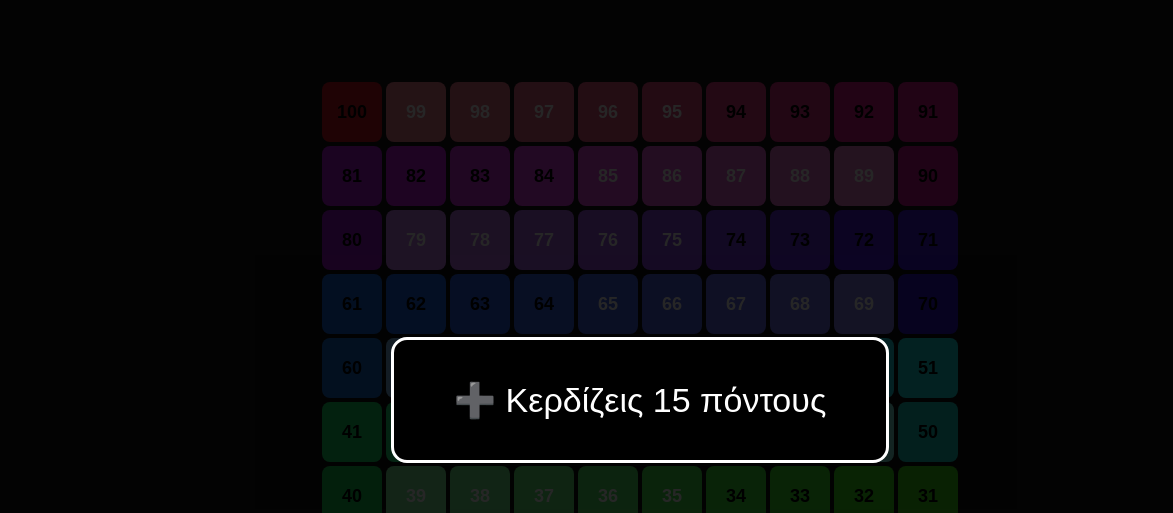
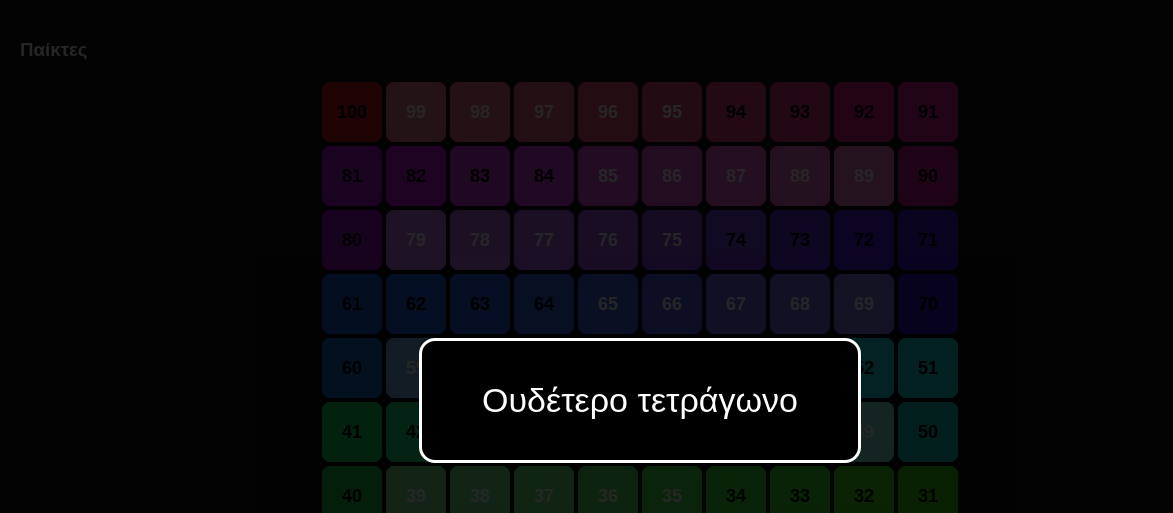
Before and after one commit to knitman/boardattack, a website: page public/index.html in a window 1280 px wide. Both pictures are taken after a click on the element "100". Shown: the top 513 px of the page, 0-1173 px from the left. Drawn offline with nearby package versions, Linux system fonts and the light colour scheme; no server answers.

Commit message:
Update index.html

```diff
--- a/public/index.html
+++ b/public/index.html
@@ -11,6 +11,7 @@ body{
   background:#111;
   font-family:Arial, Helvetica, sans-serif;
   overflow:hidden;
+  color:white;
 }
 
 /* BOARD */
@@ -24,15 +25,25 @@ body{
   grid-template-rows:repeat(10,60px);
   gap:4px;
 }
-.cell{
-  display:flex;
-  justify-content:center;
-  align-items:center;
-  border-radius:8px;
-  font-weight:bold;
-  font-size:18px;
-  cursor:pointer;
-  user-select:none;
+
+/* PLAYERS PANEL */
+#players{
+  position:absolute;
+  left:20px;
+  top:20px;
+}
+
+#waiting{
+  margin-top:20px;
+  font-size:28px;
+}
+
+/* QR */
+#qrBox{
+  position:absolute;
+  right:20px;
+  top:20px;
+  text-align:center;
 }
 
 /* OVERLAY */
@@ -47,41 +58,34 @@ body{
   pointer-events:none;
   transition:.25s;
 }
-#overlay.show{
-  opacity:1;
-}
+#overlay.show{ opacity:1; }
 #overlayBox{
   background:#000;
-  color:#fff;
   border:3px solid #fff;
   border-radius:16px;
   padding:40px 60px;
   font-size:34px;
-  text-align:center;
-  max-width:80%;
 }
-
-/* PLAYERS */
-#players{
-  position:absolute;
-  left:20px;
-  top:20px;
-  color:#fff;
+.cell{
+  display:flex;
+  justify-content:center;
+  align-items:center;
+  border-radius:8px;
+  font-weight:bold;
+  font-size:18px;
+  cursor:pointer;
 }
-
-/* QR */
-#qrBox{
-  position:absolute;
-  right:20px;
-  top:20px;
-  text-align:center;
-  color:#fff;
+.waitingToken{
+  margin:8px 0;
 }
 </style>
 </head>
 <body>
 
-<div id="players"></div>
+<div id="players">
+  <h3>Παίκτες</h3>
+  <div id="waiting"></div>
+</div>
 
 <div id="qrBox">
   <div>Scan to join</div>
@@ -90,62 +94,45 @@ body{
 
 <div class="board" id="board"></div>
 
-<div id="overlay">
-  <div id="overlayBox"></div>
-</div>
+<div id="overlay"><div id="overlayBox"></div></div>
 
 <script src="/socket.io/socket.io.js"></script>
 <script>
-// ===== QR (NO CACHE) =====
-document.getElementById("qrImg").src = "/qr?" + Date.now();
+// QR
+document.getElementById("qrImg").src="/qr?"+Date.now();
 
-// ===== SOCKET PLAYERS =====
-const socket = io();
-const playersDiv = document.getElementById("players");
+// SOCKET
+const socket=io();
+const waitingDiv=document.getElementById("waiting");
 
 socket.on("updatePlayers",(players)=>{
-  playersDiv.innerHTML="<h3>Παίκτες</h3>";
+  waitingDiv.innerHTML="";
   players.forEach(p=>{
     const d=document.createElement("div");
-    d.textContent=`${p.token} ${p.name} — ${p.score}`;
-    playersDiv.appendChild(d);
+    d.className="waitingToken";
+    d.textContent=`${p.token} ${p.name}`;
+    waitingDiv.appendChild(d);
   });
 });
 
-// ===== EFFECTS (Version 1.0) =====
-const effects = {
-  3:{type:"plus",value:5},8:{type:"plus",value:8},12:{type:"plus",value:5},17:{type:"plus",value:10},
-  21:{type:"plus",value:8},26:{type:"plus",value:10},29:{type:"plus",value:12},34:{type:"plus",value:8},
-  38:{type:"plus",value:12},42:{type:"plus",value:10},47:{type:"plus",value:12},52:{type:"plus",value:10},
-  57:{type:"plus",value:15},61:{type:"plus",value:12},66:{type:"plus",value:10},69:{type:"plus",value:15},
-  73:{type:"plus",value:12},78:{type:"plus",value:10},82:{type:"plus",value:15},86:{type:"plus",value:12},
-  90:{type:"plus",value:10},93:{type:"plus",value:15},96:{type:"plus",value:12},98:{type:"plus",value:10},
-  100:{type:"plus",value:15},
-
-  6:{type:"minus",value:5},11:{type:"minus",value:8},15:{type:"minus",value:5},19:{type:"minus",value:10},
-  24:{type:"minus",value:8},28:{type:"minus",value:12},33:{type:"minus",value:10},37:{type:"minus",value:8},
-  41:{type:"minus",value:12},46:{type:"minus",value:10},51:{type:"minus",value:15},56:{type:"minus",value:12},
-  60:{type:"minus",value:10},64:{type:"minus",value:15},68:{type:"minus",value:12},72:{type:"minus",value:10},
-  77:{type:"minus",value:15},83:{type:"minus",value:12},88:{type:"minus",value:10},95:{type:"minus",value:15},
-
-  9:{type:"give",value:5},14:{type:"give",value:8},23:{type:"give",value:10},31:{type:"give",value:8},
-  36:{type:"give",value:12},44:{type:"give",value:10},49:{type:"give",value:12},54:{type:"give",value:10},
-  59:{type:"give",value:15},67:{type:"give",value:12},71:{type:"give",value:10},79:{type:"give",value:15},
-  85:{type:"give",value:12},92:{type:"give",value:15},99:{type:"give",value:10},
-};
-
-const board = document.getElementById("board");
-const overlay = document.getElementById("overlay");
-const overlayBox = document.getElementById("overlayBox");
+// ===== VERSION 1.0 BOARD =====
+const effects = {/* ίδιο mapping όπως πριν */};
 
 function colorFor(i){
-  const hue = Math.floor((i-1)*(360/100));
-  const light = 45 + ((i % 10) * 3);
+  const hue=Math.floor((i-1)*(360/100));
+  const light=45+((i%10)*3);
   return `hsl(${hue},80%,${light}%)`;
 }
 function snakeNumber(r,c){
   const b=r*10;
   return (r%2===0)?b+c+1:b+(10-c);
+}
+function showOverlay(text){
+  const o=document.getElementById("overlay");
+  const b=document.getElementById("overlayBox");
+  b.textContent=text;
+  o.classList.add("show");
+  setTimeout(()=>o.classList.remove("show"),4000);
 }
 function describe(num){
   if(!effects[num]) return "Ουδέτερο τετράγωνο";
@@ -154,12 +141,8 @@ function describe(num){
   if(e.type==="minus") return `➖ Χάνεις ${e.value} πόντους`;
   if(e.type==="give") return `🎁 Δίνεις ${e.value} πόντους σε όλους`;
 }
-function showOverlay(text){
-  overlayBox.textContent=text;
-  overlay.classList.add("show");
-  setTimeout(()=>overlay.classList.remove("show"),4000);
-}
 
+const board=document.getElementById("board");
 for(let r=9;r>=0;r--){
   for(let c=0;c<10;c++){
     const num=snakeNumber(r,c);
```
